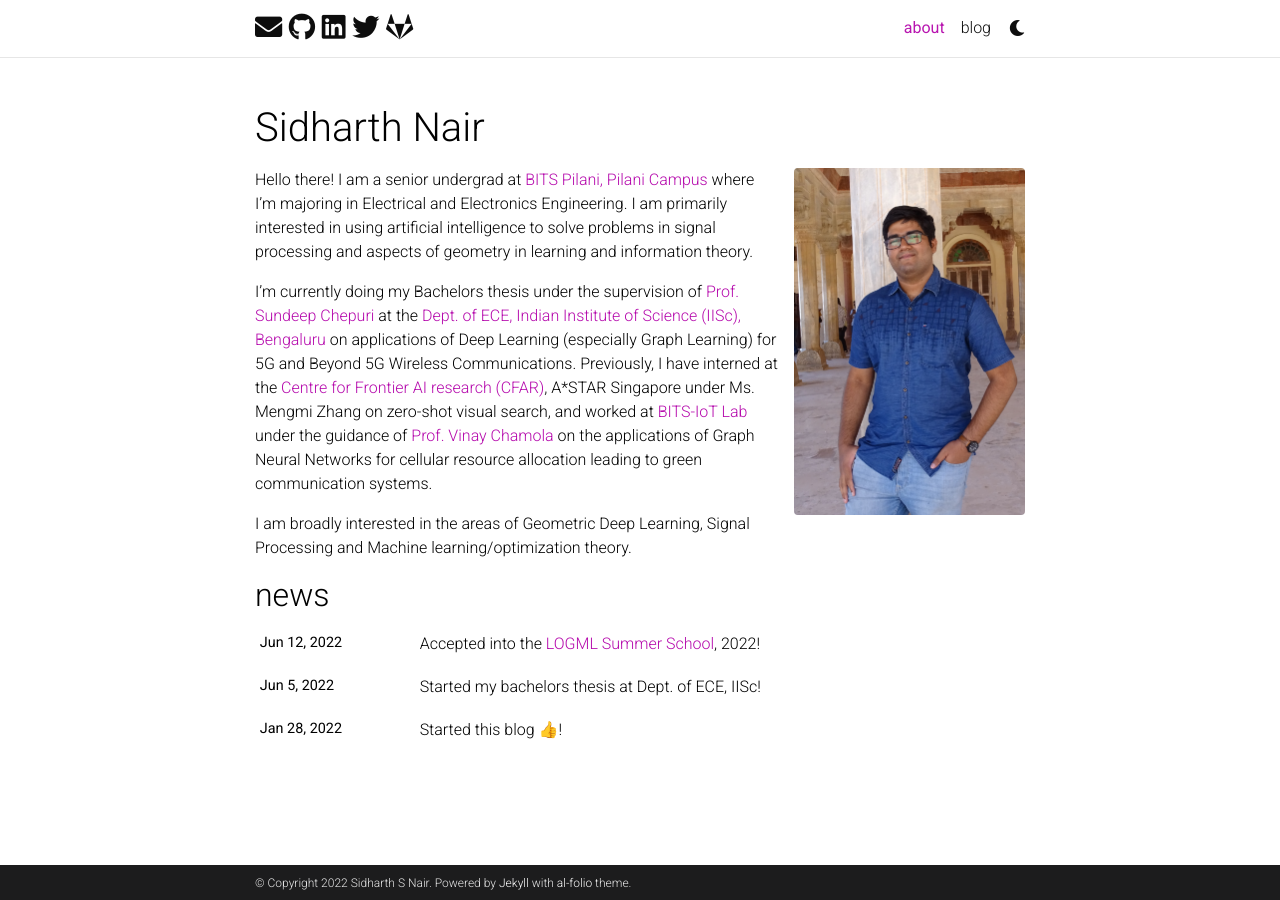
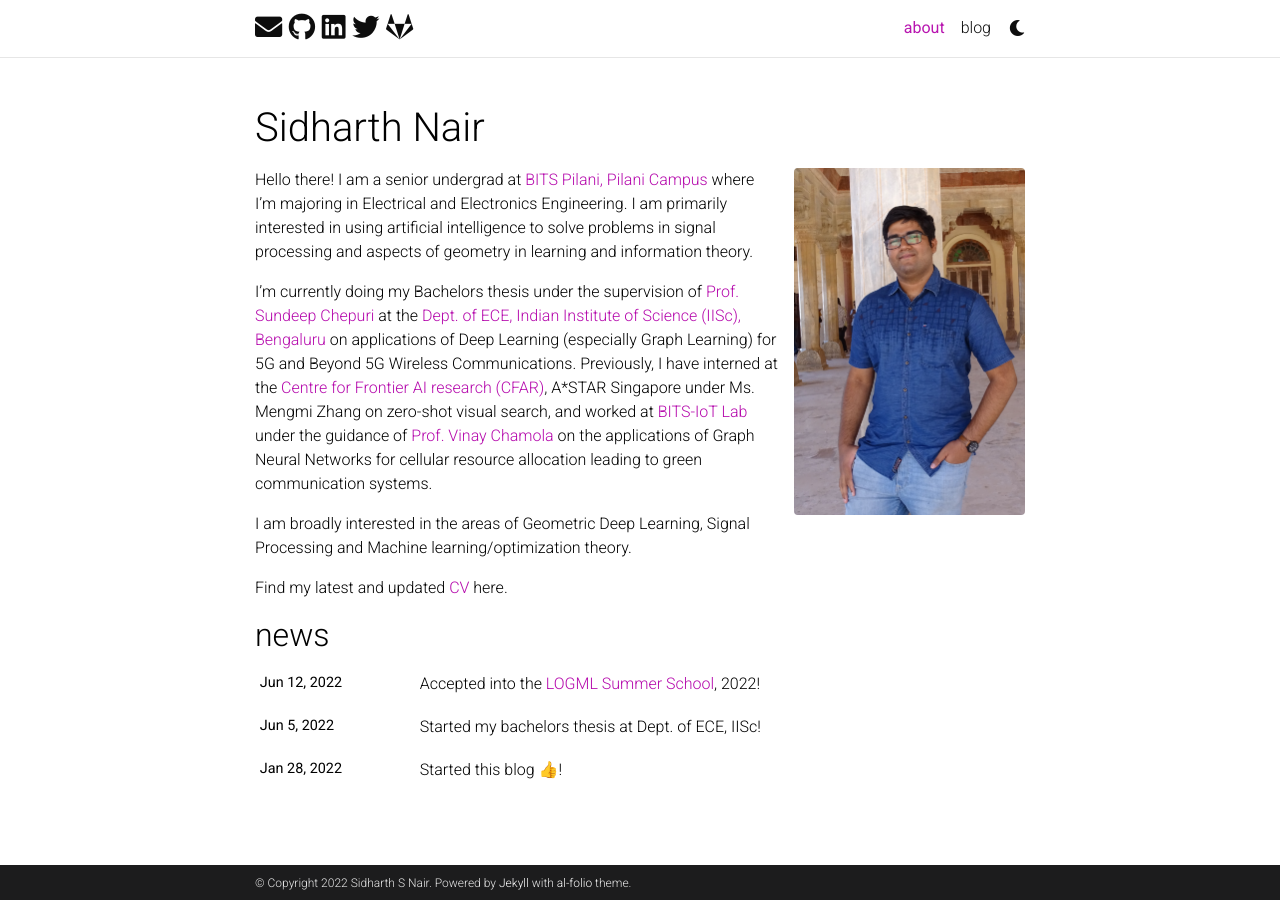
Before and after one commit to Sidharth3301/Sidharth3301.github.io, a Jekyll site: the page built from _pages/about.md, in a window 1280 px wide. Built offline with Jekyll 4.4.1, drawn with Linux system fonts in a browser that asks for light colours; nearby versions of some CDN libraries; full-size pictures stand in for the smaller copies a plugin makes; emoji names are drawn with the system emoji font; comment, search, counter and statistics services are not loaded; a style sheet for code colours, icons or effects is not loaded.

Commit message:
added cv

```diff
--- a/_pages/about.md
+++ b/_pages/about.md
@@ -22,3 +22,5 @@ Hello there! I am a senior undergrad at [BITS Pilani, Pilani Campus](https://www
 I'm currently doing my Bachelors thesis under the supervision of [Prof. Sundeep Chepuri](https://ece.iisc.ac.in/~spchepuri/) at the [Dept. of ECE, Indian Institute of Science (IISc), Bengaluru](ece.iisc.ac.in) on applications of Deep Learning (especially Graph Learning) for 5G and Beyond 5G Wireless Communications. Previously, I have interned at the [Centre for Frontier AI research (CFAR)](https://www.a-star.edu.sg/cfar), A*STAR Singapore under Ms. Mengmi Zhang on zero-shot visual search, and worked at [BITS-IoT Lab](bitsiotlab.com) under the guidance of [Prof. Vinay Chamola](https://www.bits-pilani.ac.in/pilani/vinaychamola/profile) on the applications of Graph Neural Networks for cellular resource allocation leading to green communication systems.
 
 I am broadly interested in the areas of Geometric Deep Learning, Signal Processing and Machine learning/optimization theory.
+
+Find my latest and updated [CV](assets/pdf/sidharth_cv_nov22.pdf) here.
```
Also changed, not shown: 1 other file.
